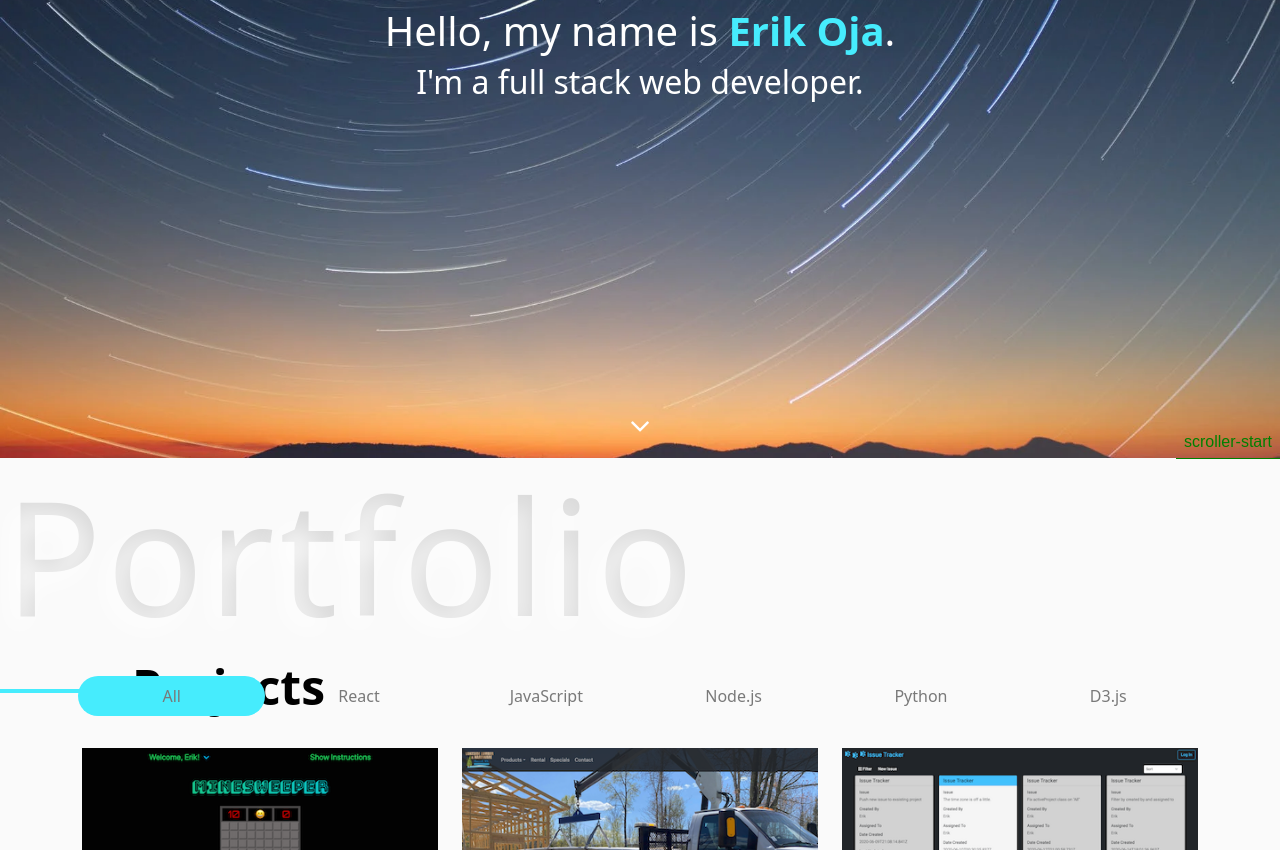
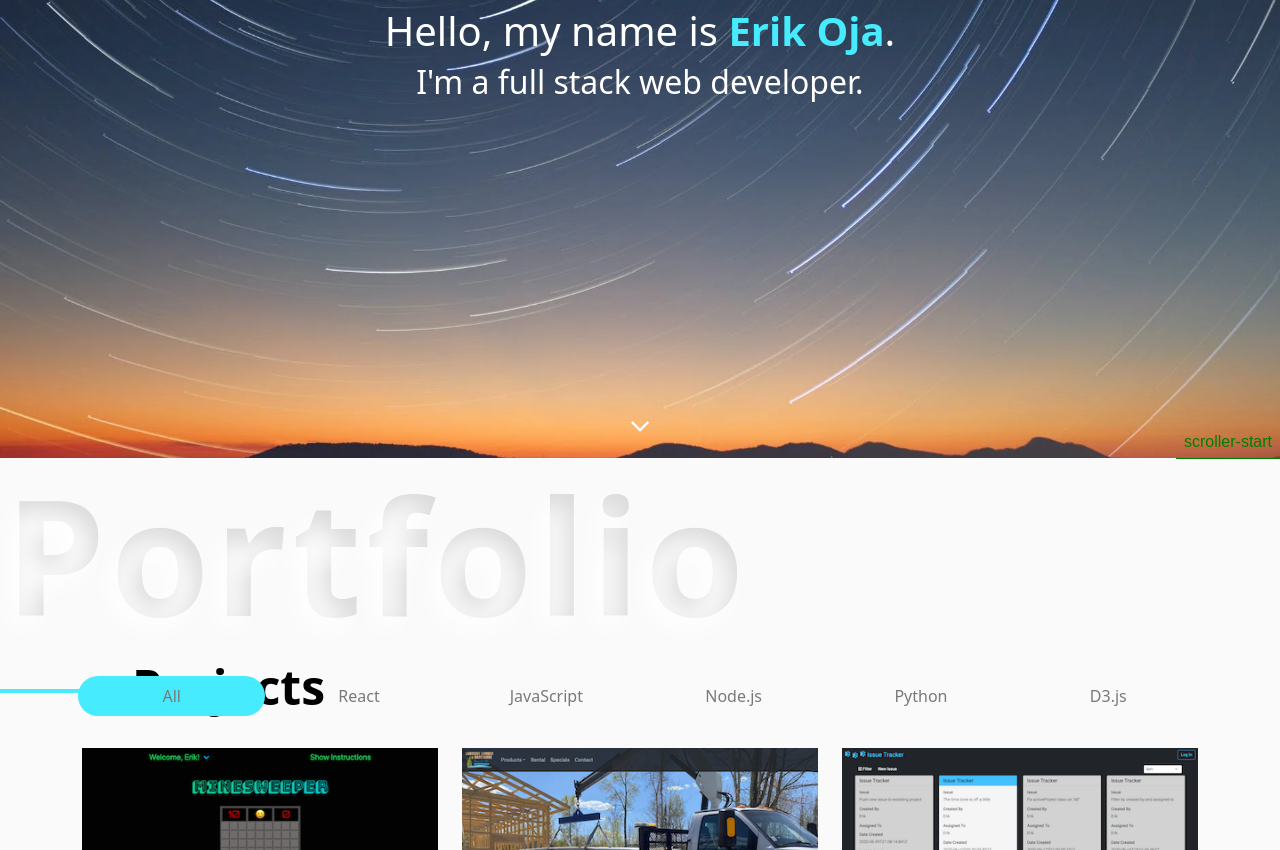
Before and after one commit to eoja82/Portfolio-2.0, a Gatsby site: page / in a window 1280 px wide. Shown: the part 342-1192 px from the top of the page. Built offline with nearby package versions, Linux system fonts and the light colour scheme; Gatsby itself is replaced by a stand-in of ours.

Commit message:
add font-weight and padding

```diff
--- a/src/components/styles/lgHeading.module.css
+++ b/src/components/styles/lgHeading.module.css
@@ -1,9 +1,11 @@
 .header {
   font-size: 10rem;
+  font-weight: bold;
   letter-spacing: 5px;
   color: transparent;
   background: rgba(74,74,74,0.18);
   background-clip: text;
   text-shadow: -8px 11px 25px rgba(255,255,255,1);
   padding-left: 5px;
+  padding-right: 5px;
 }
```
